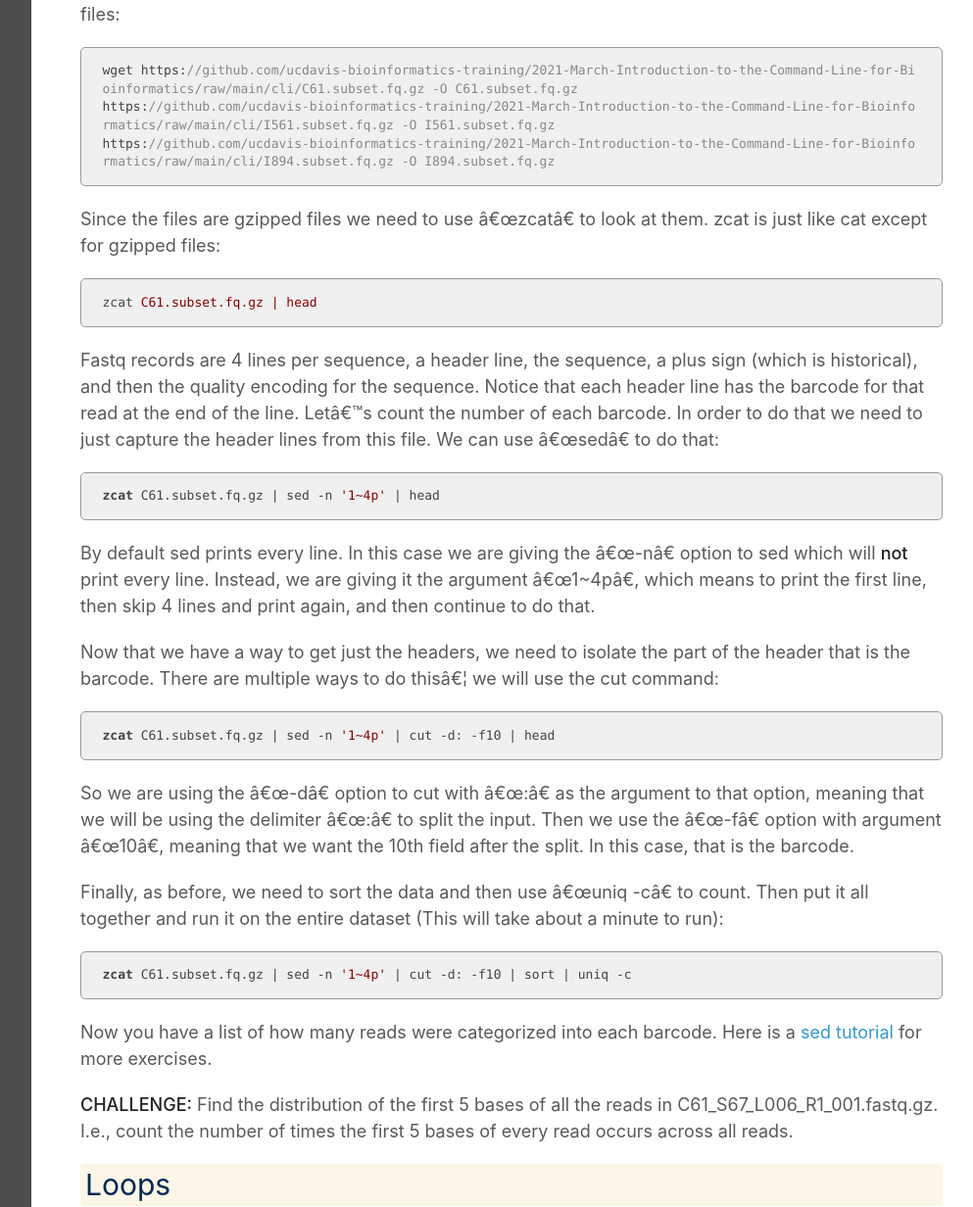
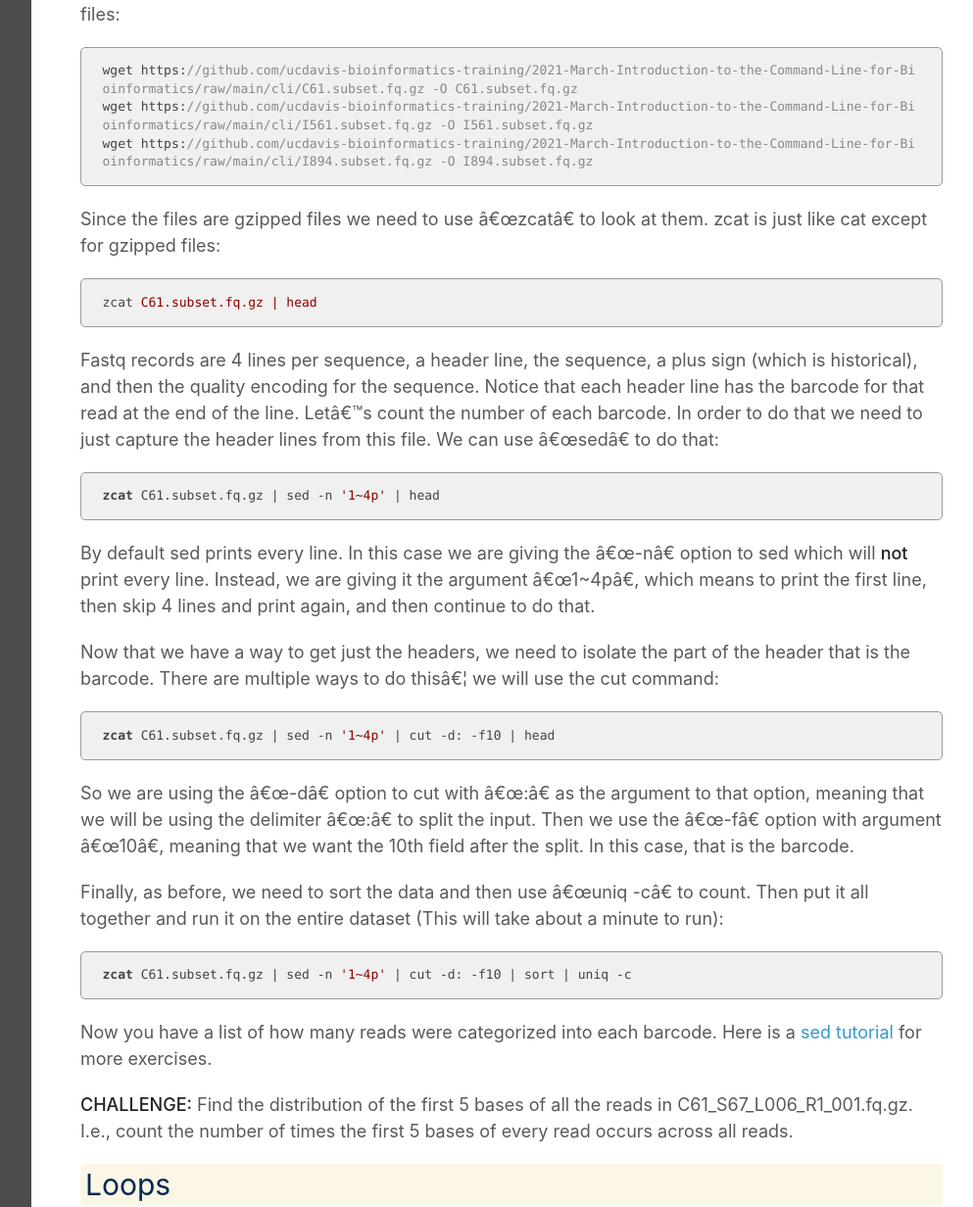
Before and after one commit to ucdavis-bioinformatics-training/2021-March-Introduction-to-the-Command-Line-for-Bioinformatics, a Jekyll site: the page built from cli/command-line-intro3.md, in a window 1280 px wide. Shown: the part 1963-3195 px from the top of the page at 98% size, without its empty margins (268-1261 px from the left). Built offline with Jekyll 4.4.1, drawn with Linux system fonts in a browser that asks for light colours; our own code applies the rules of GitHub Pages for plain Markdown files; some of the changed text lies outside the part shown.

Commit message:
fastq to fq and add wget

```diff
--- a/cli/command-line-intro3.md
+++ b/cli/command-line-intro3.md
@@ -128,8 +128,8 @@ More pipes
 Now, let's delve into pipes a little more. Pipes are a very powerful way to look at and manipulate complex data using a series of simple programs. Let's look at some fastq files. Get a few small fastq files:
 
     wget https://github.com/ucdavis-bioinformatics-training/2021-March-Introduction-to-the-Command-Line-for-Bioinformatics/raw/main/cli/C61.subset.fq.gz -O C61.subset.fq.gz
-    https://github.com/ucdavis-bioinformatics-training/2021-March-Introduction-to-the-Command-Line-for-Bioinformatics/raw/main/cli/I561.subset.fq.gz -O I561.subset.fq.gz
-    https://github.com/ucdavis-bioinformatics-training/2021-March-Introduction-to-the-Command-Line-for-Bioinformatics/raw/main/cli/I894.subset.fq.gz -O I894.subset.fq.gz
+    wget https://github.com/ucdavis-bioinformatics-training/2021-March-Introduction-to-the-Command-Line-for-Bioinformatics/raw/main/cli/I561.subset.fq.gz -O I561.subset.fq.gz
+    wget https://github.com/ucdavis-bioinformatics-training/2021-March-Introduction-to-the-Command-Line-for-Bioinformatics/raw/main/cli/I894.subset.fq.gz -O I894.subset.fq.gz
 
 Since the files are gzipped files we need to use "zcat" to look at them. zcat is just like cat except for gzipped files:
 
@@ -154,7 +154,7 @@ Finally, as before, we need to sort the data and then use "uniq -c" to count. Th
 Now you have a list of how many reads were categorized into each barcode. Here is a [sed tutorial](https://www.digitalocean.com/community/tutorials/the-basics-of-using-the-sed-stream-editor-to-manipulate-text-in-linux) for more exercises.
 
 **CHALLENGE:**
-Find the distribution of the first 5 bases of all the reads in C61_S67_L006_R1_001.fastq.gz. I.e., count the number of times the first 5 bases of every read occurs across all reads.
+Find the distribution of the first 5 bases of all the reads in C61_S67_L006_R1_001.fq.gz. I.e., count the number of times the first 5 bases of every read occurs across all reads.
 
 
 Loops
@@ -222,7 +222,7 @@ When this runs it will print the name of every single file being processed and t
 
 Now, let's say you wanted to write the output of each command to a separate file. We would redirect the output to a filename, but we need to create a different file name for each command and we want the file name to reflect its contents, i.e. the output file name should be based on the input file name. So we use "parameter expansion", which is fancy way of saying substitution:
 
-    ls -1 *.fq.gz | while read x; do echo $x is being processed...; zcat $x | sed -n '2~4p' | head -10000 | grep -o . | sort | uniq -c > ${x%.fastq.gz}.nucl_count.txt; done
+    ls -1 *.fq.gz | while read x; do echo $x is being processed...; zcat $x | sed -n '2~4p' | head -10000 | grep -o . | sort | uniq -c > ${x%.fq.gz}.nucl_count.txt; done
 
 This will put the output of the counting command into a file whose name is the prefix of the input file plus ".nucl_count.txt". It will do this for every input file.
 
```
